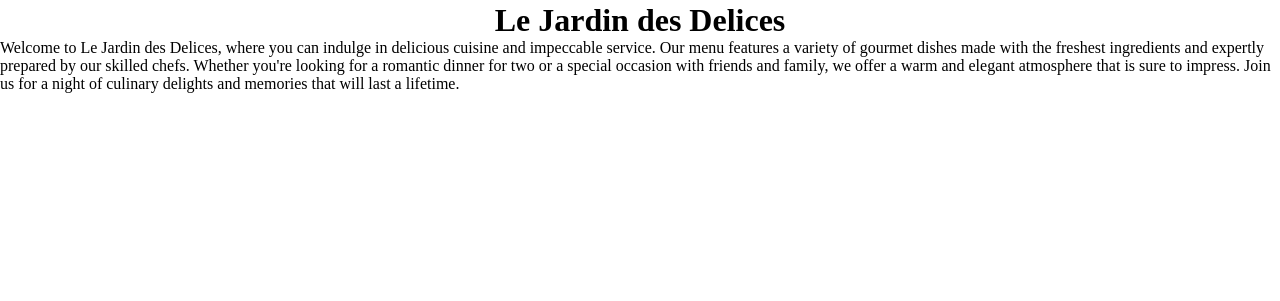
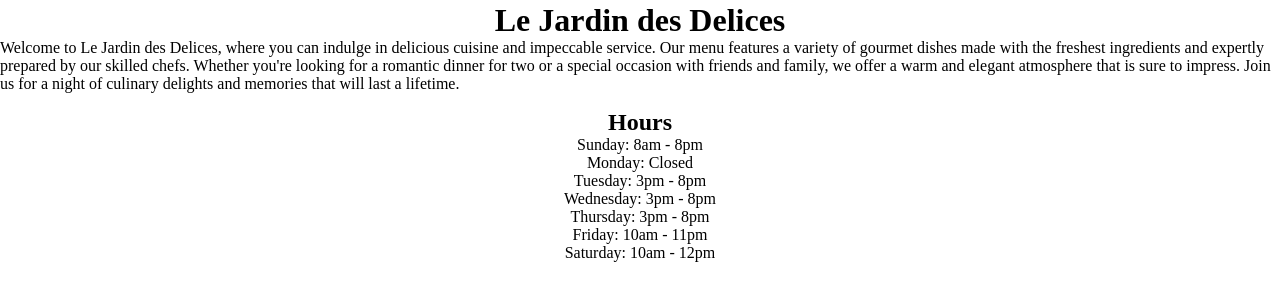
Before and after one commit to singhalex/restaurant-page, a website built with webpack: page src/index.ejs in a window 1280 px wide. Shown: the part 463-764 px from the top of the page. Built offline with nearby package versions, Linux system fonts and the light colour scheme.

Commit message:
Add hours section to the main page

```diff
--- a/src/mainPage.js
+++ b/src/mainPage.js
@@ -1,24 +1,69 @@
 import MainImage from './images/main.jpg';
+
+const mainPageContent = [];
 
 // Add main image
 const mainImage = document.createElement('img');
 mainImage.src = MainImage;
 mainImage.setAttribute('id', 'main-image');
+mainPageContent.push(mainImage);
 
 // Create the title element
 const restaurantName = 'Le Jardin des Delices';
 const title = document.createElement('h1');
 title.textContent = restaurantName;
+mainPageContent.push(title);
 
 // Create description
 const descriptionText = "Welcome to Le Jardin des Delices, where you can indulge in delicious cuisine and impeccable service. Our menu features a variety of gourmet dishes made with the freshest ingredients and expertly prepared by our skilled chefs. Whether you're looking for a romantic dinner for two or a special occasion with friends and family, we offer a warm and elegant atmosphere that is sure to impress. Join us for a night of culinary delights and memories that will last a lifetime.";
 const description = document.createElement('p');
 description.textContent = descriptionText;
+mainPageContent.push(description);
+
+// Create hours section
+const hoursContainer = document.createElement('div');
+hoursContainer.setAttribute('id', 'hours-container');
+const hours = document.createElement('h2');
+hours.textContent = 'Hours';
+hoursContainer.appendChild(hours);
+
+// Create elements for each day
+const sunday = document.createElement('p');
+const monday = document.createElement('p');
+const tuesday = document.createElement('p');
+const wednesday = document.createElement('p');
+const thursday = document.createElement('p');
+const friday = document.createElement('p');
+const saturday = document.createElement('p');
+
+// Schedule text
+sunday.textContent = 'Sunday: 8am - 8pm';
+monday.textContent = 'Monday: Closed';
+tuesday.textContent = 'Tuesday: 3pm - 8pm';
+wednesday.textContent = 'Wednesday: 3pm - 8pm';
+thursday.textContent = 'Thursday: 3pm - 8pm';
+friday.textContent = 'Friday: 10am - 11pm';
+saturday.textContent = 'Saturday: 10am - 12pm';
+
+// Add day elements to hours section
+hoursContainer.appendChild(sunday);
+hoursContainer.appendChild(monday);
+hoursContainer.appendChild(tuesday);
+hoursContainer.appendChild(wednesday);
+hoursContainer.appendChild(thursday);
+hoursContainer.appendChild(friday);
+hoursContainer.appendChild(saturday);
+
+mainPageContent.push(hoursContainer);
+
+// Location section
+const locationContainer = document.createElement('div');
+locationContainer.setAttribute('id', 'location-container');
+const address = document.createElement('p');
+address.textContent = '123 Mullberry Dr, Maintown, USA';
 
 const content = document.getElementById('content');
 
 export default function buildMainPage() {
-  content.appendChild(mainImage);
-  content.appendChild(title);
-  content.appendChild(description);
+  mainPageContent.forEach((element) => content.appendChild(element));
 }
--- a/src/style.css
+++ b/src/style.css
@@ -28,3 +28,10 @@
 h1 {
   text-align: center;
 }
+
+#hours-container {
+  display: flex;
+  flex-direction: column;
+  align-items: center;
+  margin: 1rem 0;
+}
```
Also changed, not shown: dist/bundle.js.
